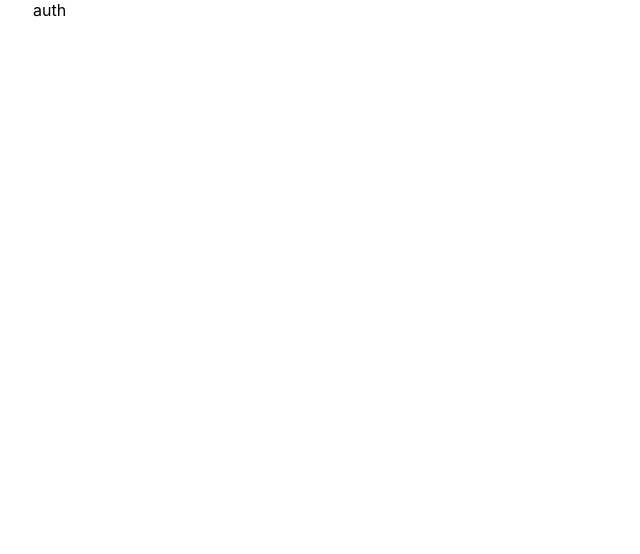
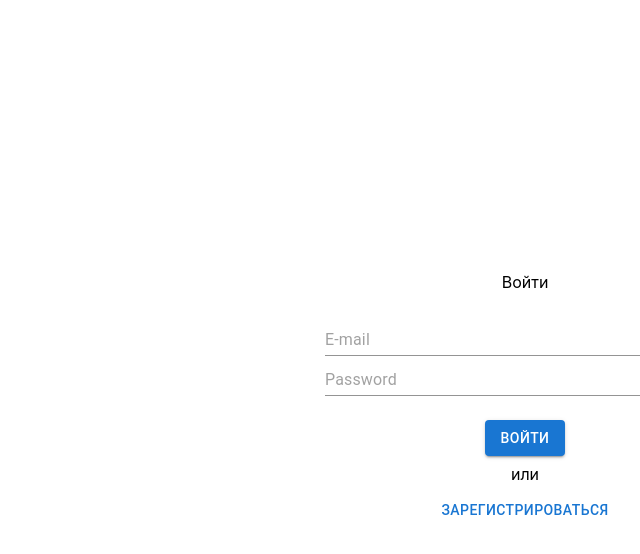
Before and after one commit to predeinnikita/ural-code-hackathon, a React (Create React App) app in the folder client/: page / in a window 1280 px wide. Shown: the top 554 px of the page, without its empty margins (115-755 px from the left). Built offline with nearby package versions, Linux system fonts and the light colour scheme; the HTML template or start-up script is replaced by a standard one.

Commit message:
init auth page

```diff
--- /dev/null
+++ b/client/src/components/shared/hidder/Hidder.tsx
@@ -0,0 +1,23 @@
+import { CircularProgress } from "@mui/material";
+import { FC, PropsWithChildren } from "react";
+
+interface Props {
+  condition?: boolean;
+  loading?: boolean;
+}
+
+export const Hidder: FC<PropsWithChildren<Props>> = ({
+  condition = true,
+  loading,
+  children,
+}) => {
+  if (loading) {
+    return <CircularProgress />;
+  }
+
+  if (condition) {
+    return <>{children}</>;
+  }
+
+  return <></>;
+};
--- a/client/src/pages/auth-page/AuthPage.module.scss
+++ b/client/src/pages/auth-page/AuthPage.module.scss
@@ -0,0 +1,8 @@
+.main {
+  display: flex;
+  flex-direction: column;
+  justify-content: center;
+  align-items: center;
+  height: 100%;
+  gap: 32px;
+}
--- a/client/src/pages/auth-page/AuthPage.tsx
+++ b/client/src/pages/auth-page/AuthPage.tsx
@@ -1,5 +1,47 @@
-import { FC } from "react";
+import { FC, useCallback, useState } from "react";
+import styles from "./AuthPage.module.scss";
+import { useFormik } from "formik";
+import { Button, Input } from "@mui/material";
+import { LoginForm } from "./login-form";
+import { Hidder } from "../../components/shared/hidder/Hidder";
+import { SignUpContainer } from "./sign-up-container/SignUpContainer";
+
+const TITLES: { [key in LoginSteps]?: string } = {
+  login: "Войти",
+  sign_up: "Зарегистрироваться",
+};
+
+enum LoginSteps {
+  LOGIN = "login",
+  SIGN_UP = "sign_up",
+  SIGN_UP_STUDENT = "sign_up_student",
+  SIGN_UP_UNIVERSITY = "sign_up_university",
+  SIGN_UP_BUSINES = "sign_up_busines",
+}
 
 export const AuthPage: FC = () => {
-  return <div>auth</div>;
+  const [loginState, setLoginState] = useState<LoginSteps>(LoginSteps.LOGIN);
+
+  const onClickSignUpButton = useCallback(() => {
+    setLoginState(LoginSteps.SIGN_UP);
+  }, []);
+
+  const handleLogin = useCallback(() => {
+    // TODO login request
+  }, []);
+
+  return (
+    <div className={styles.main}>
+      <div>{TITLES[loginState]}</div>
+      <Hidder condition={loginState === LoginSteps.LOGIN}>
+        <LoginForm
+          onClickSignIn={handleLogin}
+          onClickSignUp={onClickSignUpButton}
+        />
+      </Hidder>
+      <Hidder condition={loginState === LoginSteps.SIGN_UP}>
+        <SignUpContainer />
+      </Hidder>
+    </div>
+  );
 };
--- /dev/null
+++ b/client/src/pages/auth-page/login-form/LoginForm.module.scss
@@ -0,0 +1,19 @@
+.main {
+  display: flex;
+  flex-direction: column;
+  gap: 24px;
+
+  .form {
+    display: flex;
+    flex-direction: column;
+    width: 400px;
+    gap: 8px;
+  }
+
+  .buttons {
+    display: flex;
+    flex-direction: column;
+    align-items: center;
+    gap: 8px;
+  }
+}
--- /dev/null
+++ b/client/src/pages/auth-page/login-form/LoginForm.tsx
@@ -0,0 +1,52 @@
+import { FC } from "react";
+import styles from "./LoginForm.module.scss";
+import { Button, Input } from "@mui/material";
+import { useFormik } from "formik";
+
+interface LoginForm {
+  login: string;
+  password: string;
+}
+
+interface Props {
+  onClickSignIn: () => void;
+  onClickSignUp: () => void;
+}
+
+export const LoginForm: FC<Props> = ({ onClickSignUp, onClickSignIn }) => {
+  const { values, handleChange } = useFormik<LoginForm>({
+    initialValues: {
+      login: "",
+      password: "",
+    },
+    onSubmit: () => {},
+  });
+
+  return (
+    <div className={styles.main}>
+      <div className={styles.form}>
+        <Input
+          placeholder="E-mail"
+          name="login"
+          value={values.login}
+          onChange={handleChange}
+          fullWidth
+        />
+        <Input
+          placeholder="Password"
+          name="password"
+          value={values.password}
+          onChange={handleChange}
+          fullWidth
+        />
+      </div>
+      <div className={styles.buttons}>
+        <Button variant="contained" onClick={onClickSignIn}>
+          Войти
+        </Button>
+        <div>или</div>
+        <Button onClick={onClickSignUp}>Зарегистрироваться</Button>
+      </div>
+    </div>
+  );
+};
--- /dev/null
+++ b/client/src/pages/auth-page/login-form/index.ts
@@ -0,0 +1 @@
+export * from "./LoginForm";
--- /dev/null
+++ b/client/src/pages/auth-page/sign-up-container/SignUpContainer.module.scss
@@ -0,0 +1,5 @@
+.main {
+  display: flex;
+  flex-direction: column;
+  gap: 4px;
+}
--- /dev/null
+++ b/client/src/pages/auth-page/sign-up-container/SignUpContainer.tsx
@@ -0,0 +1,13 @@
+import { Button } from "@mui/material";
+import { FC } from "react";
+import styles from "./SignUpContainer.module.scss";
+
+export const SignUpContainer: FC = () => {
+  return (
+    <div className={styles.main}>
+      <Button variant="outlined">Как студент</Button>
+      <Button variant="outlined">Как учебное заведение</Button>
+      <Button variant="outlined">Как СИГМА (бизнес)</Button>
+    </div>
+  );
+};
```
Also changed, not shown: client/src/pages/auth-page/sign-up-busines-from/SignUpBusinesForm.tsx (added, +25 -0 lines), client/src/pages/auth-page/sign-up-busines-from/SignUpBusinesForm.module.scss (added).
